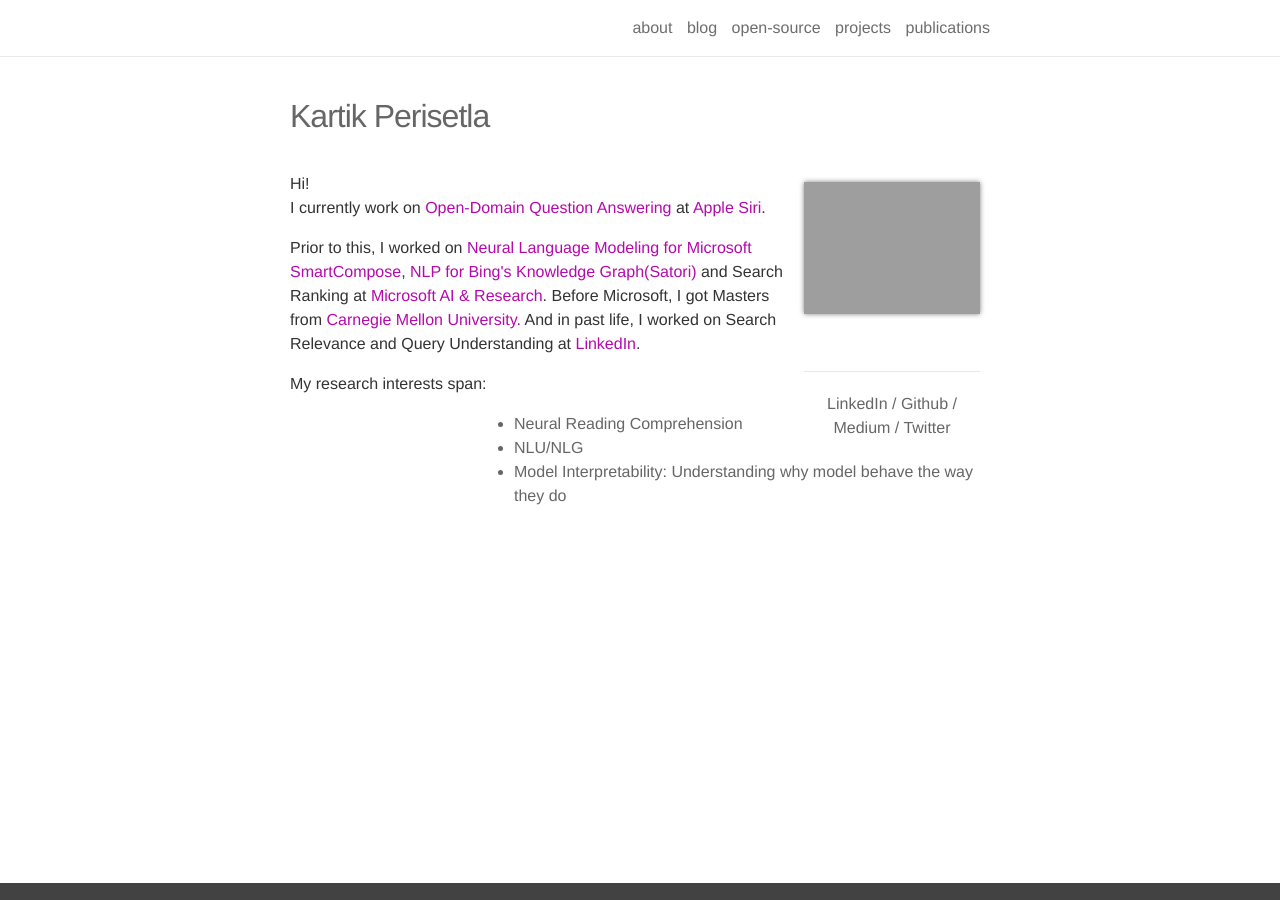
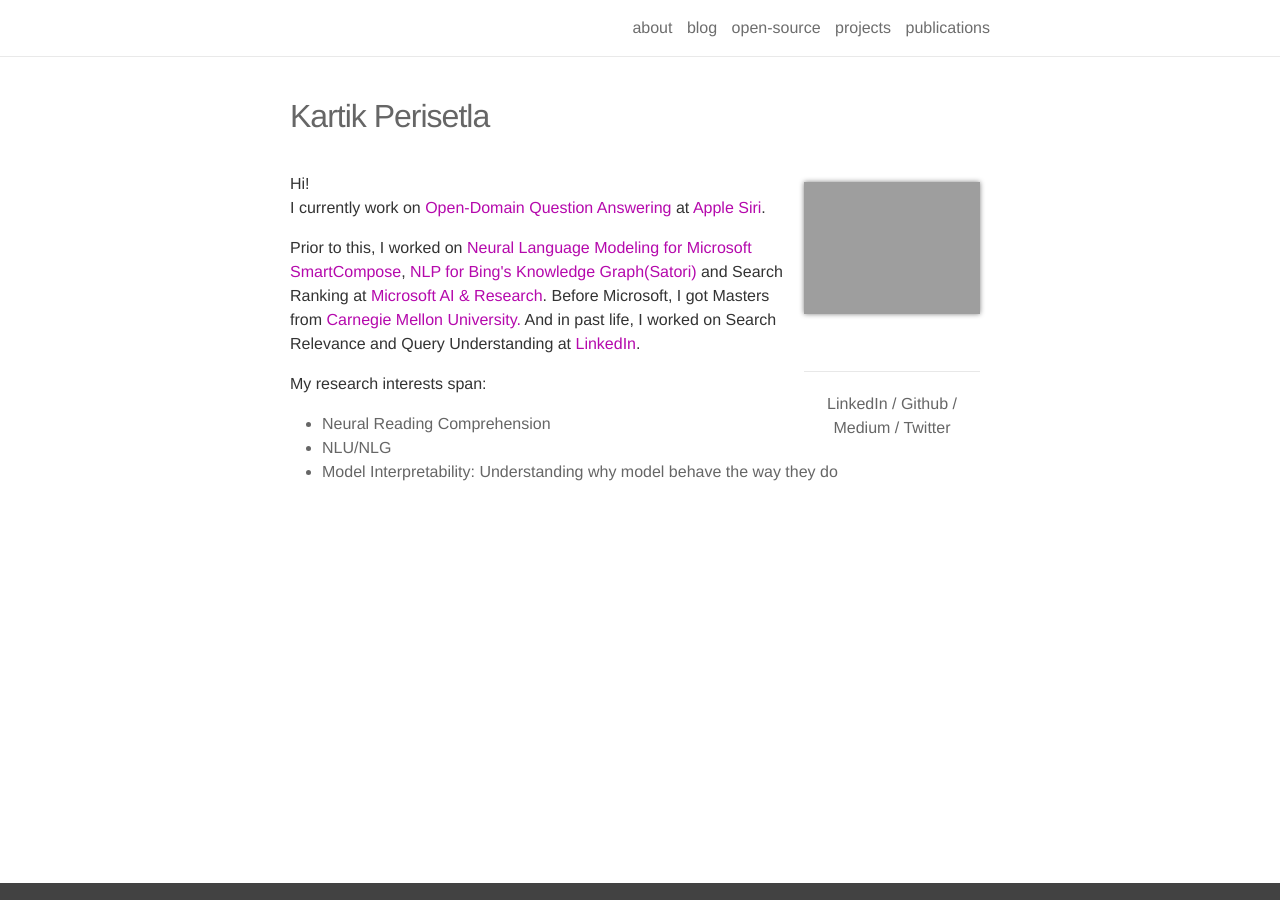
Before and after one commit to kartikperisetla/kartikperisetla.github.io, a Jekyll site: the page built from _pages/about.md, in a window 1280 px wide. Built offline with Jekyll 4.4.1, drawn with Linux system fonts in a browser that asks for light colours; nearby versions of some CDN libraries.

Commit message:
nit change

```diff
--- a/_pages/about.md
+++ b/_pages/about.md
@@ -17,7 +17,7 @@ Prior to this, I worked on <a href="https://www.theverge.com/2020/5/11/21254298/
 
 <p align="left">
 My research interests span:
-<ul style="padding-left: 14rem;">
+<ul>
 <li>Neural Reading Comprehension</li>
 <li>NLU/NLG</li>
 <li>Model Interpretability: Understanding why model behave the way they do</li>
```
